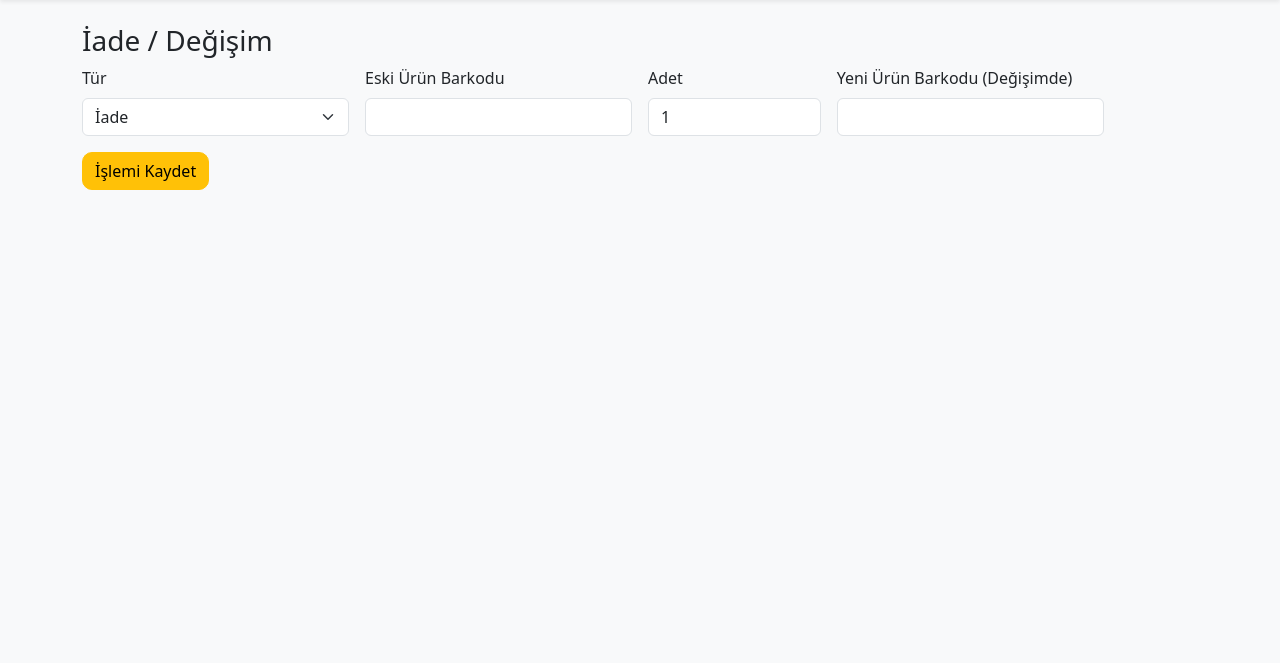
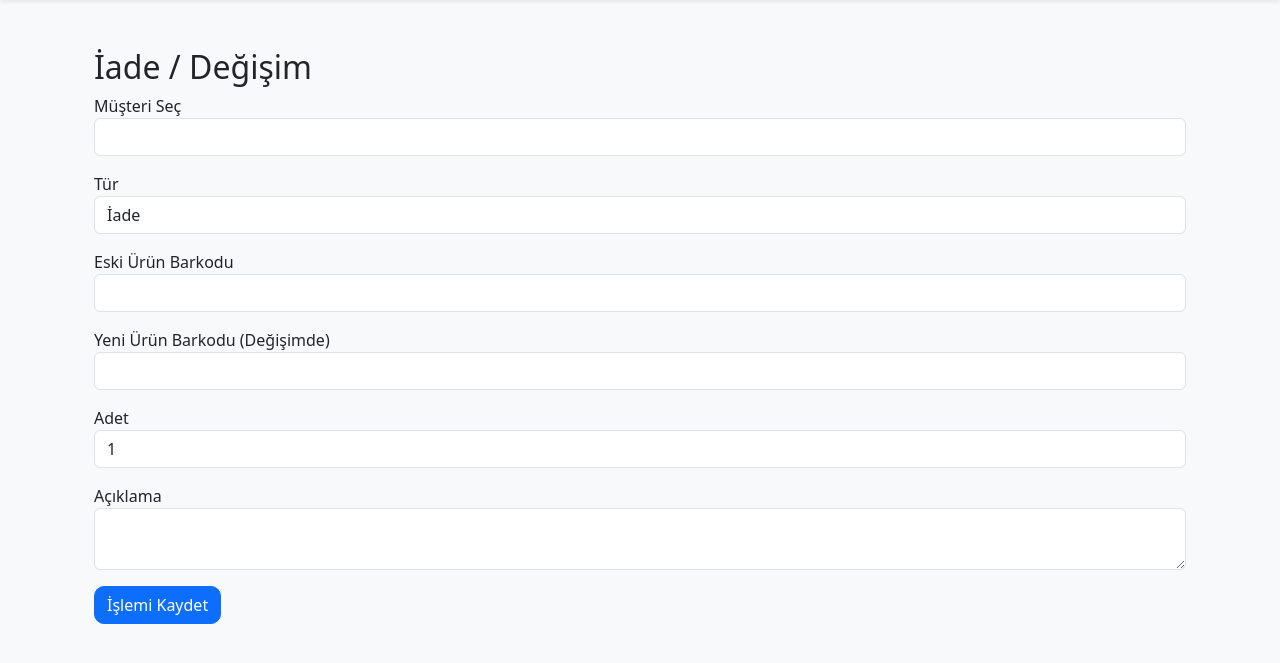
Before and after one commit to berdener/stokk, a Flask app: page /returns in a window 1280 px wide. Shown: the part 56-719 px from the top of the page. Run offline with Flask 3, Linux system fonts and the light colour scheme; lists and menus that the app fills with data are empty; some libraries are stand-ins or nearby versions.

Commit message:
Update returns.html

```diff
--- a/templates/returns.html
+++ b/templates/returns.html
@@ -1,12 +1,52 @@
-{% extends "base.html" %}{% block content %}
-<h3>İade / Değişim</h3>
-<form method="post" class="row g-3">
-  <div class="col-md-3"><label class="form-label">Tür</label>
-    <select class="form-select" name="rtype"><option value="iade">İade</option><option value="degisim">Değişim</option></select>
-  </div>
-  <div class="col-md-3"><label class="form-label">Eski Ürün Barkodu</label><input class="form-control" name="old_barcode" required></div>
-  <div class="col-md-2"><label class="form-label">Adet</label><input class="form-control" name="qty" type="number" min="1" value="1"></div>
-  <div class="col-md-3"><label class="form-label">Yeni Ürün Barkodu (Değişimde)</label><input class="form-control" name="new_barcode"></div>
-  <div class="col-12"><button class="btn btn-warning">İşlemi Kaydet</button></div>
-</form>
+{% extends "base.html" %}
+{% block content %}
+<div class="container mt-4">
+    <h2>İade / Değişim</h2>
+    <form method="POST" action="/returns">
+        <!-- Müşteri Seçimi -->
+        <div class="form-group">
+            <label for="customer">Müşteri Seç</label>
+            <select class="form-control" id="customer" name="customer_id" required>
+                {% for customer in customers %}
+                <option value="{{ customer.id }}">{{ customer.name }} - {{ customer.phone }}</option>
+                {% endfor %}
+            </select>
+        </div>
+
+        <!-- İşlem Türü -->
+        <div class="form-group mt-3">
+            <label for="transaction_type">Tür</label>
+            <select class="form-control" id="transaction_type" name="transaction_type" required>
+                <option value="iade">İade</option>
+                <option value="degisim">Değişim</option>
+            </select>
+        </div>
+
+        <!-- Eski Ürün Barkodu -->
+        <div class="form-group mt-3">
+            <label for="old_barcode">Eski Ürün Barkodu</label>
+            <input type="text" class="form-control" id="old_barcode" name="old_barcode" required>
+        </div>
+
+        <!-- Yeni Ürün Barkodu (sadece değişimde) -->
+        <div class="form-group mt-3">
+            <label for="new_barcode">Yeni Ürün Barkodu (Değişimde)</label>
+            <input type="text" class="form-control" id="new_barcode" name="new_barcode">
+        </div>
+
+        <!-- Adet -->
+        <div class="form-group mt-3">
+            <label for="quantity">Adet</label>
+            <input type="number" class="form-control" id="quantity" name="quantity" value="1" required>
+        </div>
+
+        <!-- Açıklama -->
+        <div class="form-group mt-3">
+            <label for="note">Açıklama</label>
+            <textarea class="form-control" id="note" name="note" rows="2"></textarea>
+        </div>
+
+        <button type="submit" class="btn btn-primary mt-3">İşlemi Kaydet</button>
+    </form>
+</div>
 {% endblock %}
```
